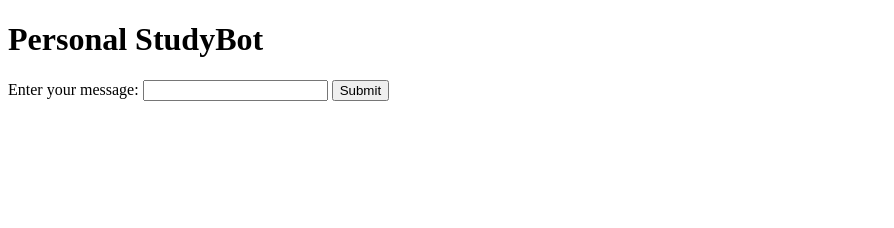
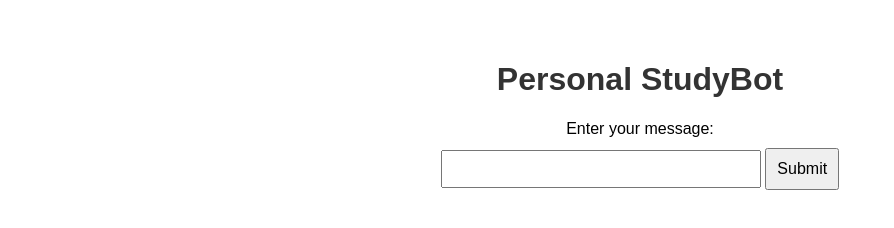
Before and after one commit to aryanp31/StudyBot, a website: page index.html in a window 1280 px wide. Shown: the whole page, without its empty margins (0-894 px from the left). Drawn offline with Linux system fonts and the light colour scheme.

Commit message:
Adding styling

```diff
--- a/index.html
+++ b/index.html
@@ -3,10 +3,8 @@
 <head>
   <meta charset="UTF-8">
   <meta name="viewport" content="width=device-width, initial-scale=1.0">
-  <title>ChatGPT Interface</title>
-  <style>
-    /* Add your styles here */
-  </style>
+  <title>Personal StudyBot</title>
+  <link rel="stylesheet" href="styles.css">
 </head>
 <body>
   <h1>Personal StudyBot</h1>
--- /dev/null
+++ b/styles.css
@@ -0,0 +1,35 @@
+body {
+  font-family: 'Arial', sans-serif;
+  margin: 20px;
+  padding: 20px;
+  text-align: center;
+}
+
+h1 {
+  color: #333;
+}
+
+form {
+  margin-top: 20px;
+}
+
+label {
+  display: block;
+  margin-bottom: 10px;
+}
+
+input {
+  width: 300px;
+  padding: 8px;
+  font-size: 16px;
+}
+
+button {
+  padding: 10px;
+  font-size: 16px;
+  cursor: pointer;
+}
+
+#response {
+  margin-top: 20px;
+}
```
